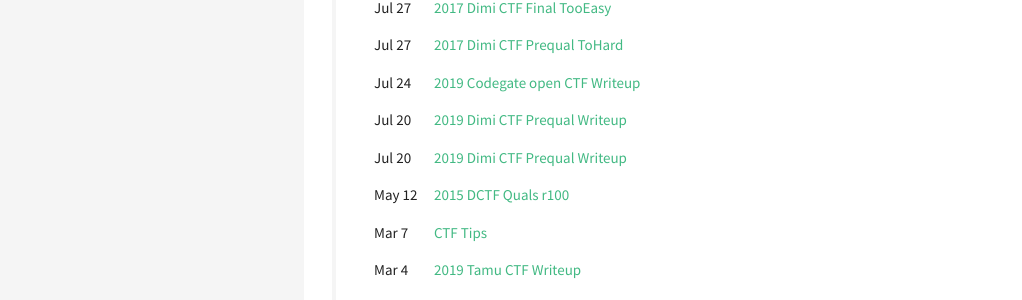
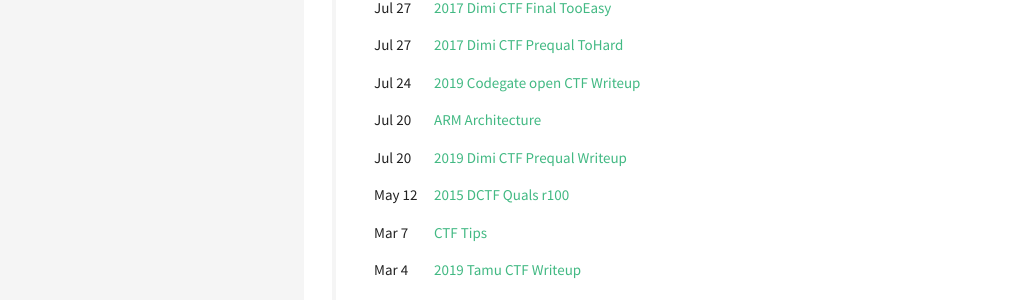
Before and after one commit to realsung/realsung.github.io_backup2, a Jekyll site: the page built from archive.html, in a window 1280 px wide. Shown: the part 883-1183 px from the top of the page, without its empty margins (16-1038 px from the left). Built offline with Jekyll 4.4.1, drawn with Linux system fonts in a browser that asks for light colours.

Commit message:
update posts

```diff
--- a/_posts/2019-7-25-ARM-reversing.md
+++ b/_posts/2019-7-25-ARM-reversing.md
@@ -1,11 +1,11 @@
 ---
-title: "2019 Dimi CTF Prequal Writeup"
+title: "ARM Architecture"
 date: 2019-7-20
 tags: [ARM]
 categories: [Reversing]
 ---
 
-ARM Reversing 문제 풀기 위해 좀 정리하려고 한다.
+ARM 아키텍쳐에 대해 정리해놓으려고 한다.
 
 [참고 : Reference](http://infocenter.arm.com/help/index.jsp)
 
```
